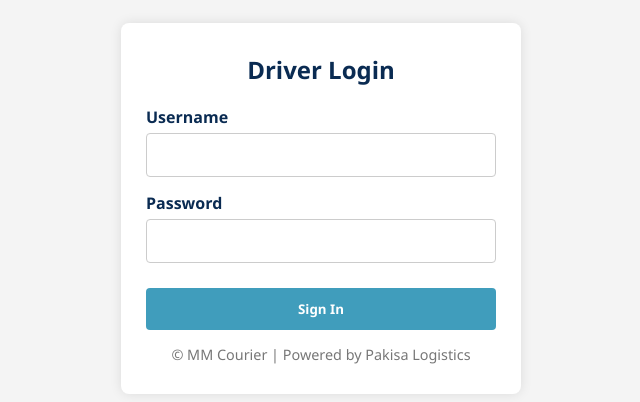
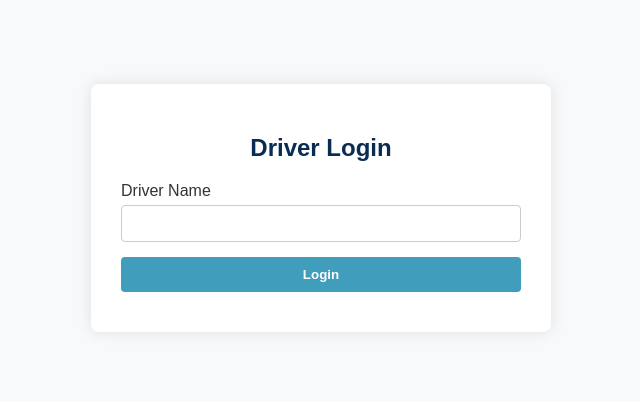
Before and after one commit to kasipulse/mm-courier-software, a website: page public/login.html in a window 1280 px wide. Shown: the part 192-594 px from the top of the page, without its empty margins (319-959 px from the left). Drawn offline with Linux system fonts and the light colour scheme.

Commit message:
login.html

```diff
--- a/public/login.html
+++ b/public/login.html
@@ -3,86 +3,67 @@
 <head>
   <meta charset="UTF-8" />
   <meta name="viewport" content="width=device-width, initial-scale=1.0"/>
-  <title>Driver Login | MM Courier</title>
+  <title>Driver Login - MM Courier</title>
   <style>
-    :root {
-      --primary: #0a2b52;
-      --accent: #409dbc;
-      --highlight: #cebd80;
-      --light: #ffffff;
-      --bg: #f4f4f4;
-    }
-
-    * {
-      box-sizing: border-box;
-      font-family: 'Segoe UI', sans-serif;
+    body {
+      font-family: Arial, sans-serif;
+      background-color: #f8f9fa;
+      display: flex;
+      align-items: center;
+      justify-content: center;
+      height: 100vh;
       margin: 0;
-      padding: 0;
-    }
-
-    body {
-      background-color: var(--bg);
-      display: flex;
-      justify-content: center;
-      align-items: center;
-      height: 100vh;
     }
 
     .login-container {
-      background-color: var(--light);
-      padding: 30px 25px;
+      background-color: white;
+      padding: 30px;
       border-radius: 8px;
-      box-shadow: 0 0 12px rgba(0,0,0,0.1);
+      box-shadow: 0 0 15px rgba(0, 0, 0, 0.1);
       width: 100%;
       max-width: 400px;
     }
 
-    .login-container h2 {
-      color: var(--primary);
+    h2 {
       text-align: center;
       margin-bottom: 20px;
+      color: #0a2b52;
+    }
+
+    .form-group {
+      margin-bottom: 15px;
     }
 
     label {
       display: block;
-      margin-top: 15px;
-      font-weight: 600;
-      color: var(--primary);
+      margin-bottom: 5px;
+      color: #333;
     }
 
-    input {
+    input[type="text"] {
       width: 100%;
-      padding: 12px;
-      margin-top: 5px;
+      padding: 10px;
+      box-sizing: border-box;
+      border-radius: 4px;
       border: 1px solid #ccc;
-      border-radius: 4px;
     }
 
-    button {
+    .login-btn {
       width: 100%;
-      padding: 12px;
-      margin-top: 25px;
-      background-color: var(--accent);
+      padding: 10px;
+      background-color: #409dbc;
       color: white;
-      font-weight: bold;
       border: none;
       border-radius: 4px;
+      font-weight: bold;
       cursor: pointer;
-      transition: background 0.3s ease;
     }
 
-    button:hover {
-      background-color: var(--primary);
+    .login-btn:hover {
+      background-color: #337f98;
     }
 
-    .footer-text {
-      text-align: center;
-      font-size: 0.9em;
-      color: #777;
-      margin-top: 15px;
-    }
-
-    .error-message {
+    .error {
       color: red;
       margin-top: 10px;
       text-align: center;
@@ -90,45 +71,48 @@
   </style>
 </head>
 <body>
+
 <div class="login-container">
   <h2>Driver Login</h2>
-    <form id="login-form">
-      <label for="username">Username</label>
+  <form onsubmit="login(event)">
+    <div class="form-group">
+      <label for="username">Driver Name</label>
       <input type="text" id="username" required />
+    </div>
 
-      <label for="password">Password</label>
-      <input type="password" id="password" required />
+    <!-- 👇 Password field removed -->
 
-      <button type="submit">Sign In</button>
+    <button type="submit" class="login-btn">Login</button>
+    <div class="error" id="errorMsg"></div>
   </form>
-    <p class="error-message" id="error-message"></p>
-    <p class="footer-text">© MM Courier | Powered by Pakisa Logistics</p>
 </div>
 
 <script>
-    document.getElementById('login-form').addEventListener('submit', async function (e) {
-      e.preventDefault();
+  async function login(event) {
+    event.preventDefault();
 
     const username = document.getElementById('username').value.trim();
-      const password = document.getElementById('password').value.trim();
+    const password = 'bypass'; // ✅ Dummy password since check is disabled
 
-      const res = await fetch('/api/auth/login', {
+    const response = await fetch('/api/auth/login', {
       method: 'POST',
-        headers: { 'Content-Type': 'application/json' },
+      headers: {
+        'Content-Type': 'application/json'
+      },
       body: JSON.stringify({ username, password })
     });
 
-      const result = await res.json();
+    const result = await response.json();
 
-      if (res.ok) {
-        // ✅ Login success - redirect to trip sheet or dashboard
-        alert('Login successful. Welcome ' + result.driver.name);
-        window.location.href = `/tripsheet.html?driver=${encodeURIComponent(result.driver.name)}&route=${encodeURIComponent(result.driver.route)}`;
+    if (result.success) {
+      localStorage.setItem('mmcourier_loggedin', 'true');
+      localStorage.setItem('mmcourier_driver', result.driver.name);
+      window.location.href = '/tripsheet.html';
     } else {
-        // ❌ Show error
-        document.getElementById('error-message').textContent = result.message || 'Login failed.';
+      document.getElementById('errorMsg').textContent = result.message || 'Login failed';
     }
-    });
+  }
 </script>
+
 </body>
 </html>
```
Lines whose indentation alone changed are shown as unchanged.
